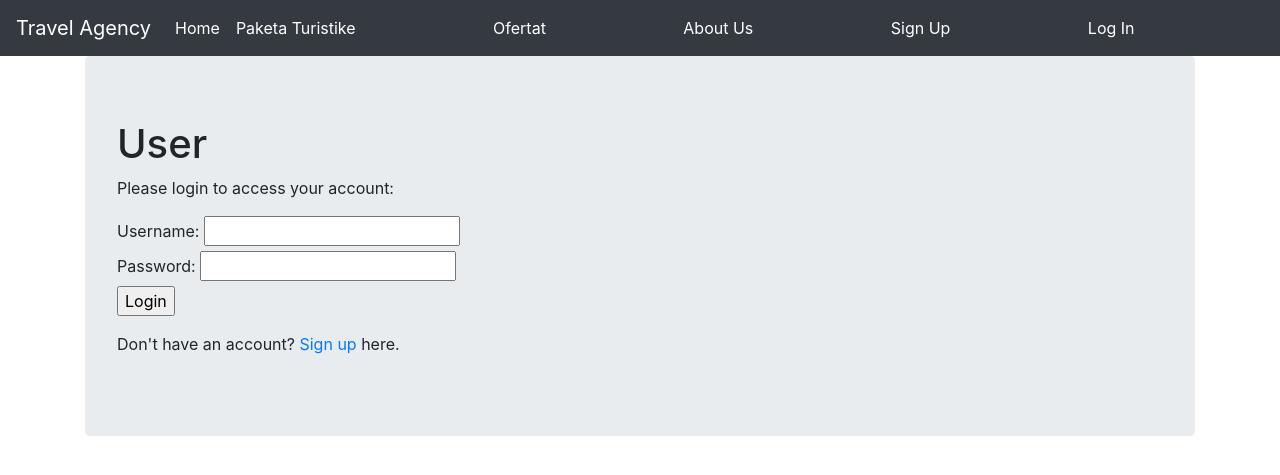
After one commit to Tedi-Sh/travel_agency, a Django app: template viewer/templates/user.html in a window 1280 px wide. The commit adds this page. Shown: the top 475 px of the page. Run offline with Django 4.2, Linux system fonts and the light colour scheme; the template is opened without the code that fills it, so the values that code supplies are empty; some libraries are stand-ins or nearby versions.

Commit message:
'user1.html'

```diff
--- /dev/null
+++ b/viewer/templates/user.html
@@ -0,0 +1,26 @@
+{% extends 'base.html' %}
+
+{% block content %}
+    <h1>User</h1>
+    <p>Please login to access your account:</p>
+
+    <!-- Login form goes here -->
+
+    {% if user.is_authenticated %}
+        <p>You are already logged in as {{ user.username }}.</p>
+        <p>Proceed to <a href="{% url 'logout' %}">logout</a> if you want to sign in with a different account.</p>
+    {% else %}
+        <form method="POST" action="{% url 'login' %}">
+            {% csrf_token %}
+            <!-- Login form fields -->
+            <label for="username">Username:</label>
+            <input type="text" id="username" name="username" required><br>
+
+            <label for="password">Password:</label>
+            <input type="password" id="password" name="password" required><br>
+
+           <input type="submit" value="Login">
+        </form>
+        <p>Don't have an account? <a href="{% url 'signup' %}">Sign up</a> here.</p>
+    {% endif %}
+{% endblock %}
```
Also changed, not shown: viewer/templates/PaketaTuristike.html (+19 -9 lines), viewer/templates/user1.html (added, +20 -0 lines), db.sqlite3, viewer/migrations/0001_initial.py (added), viewer/static/images/user_login.jpg (added).
